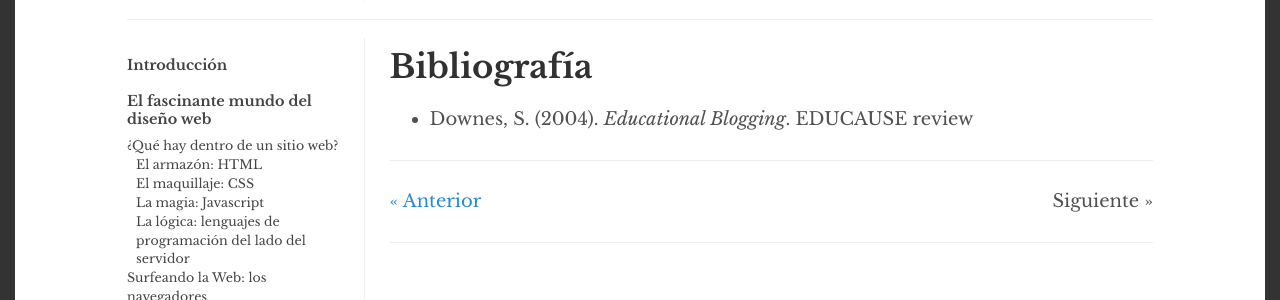
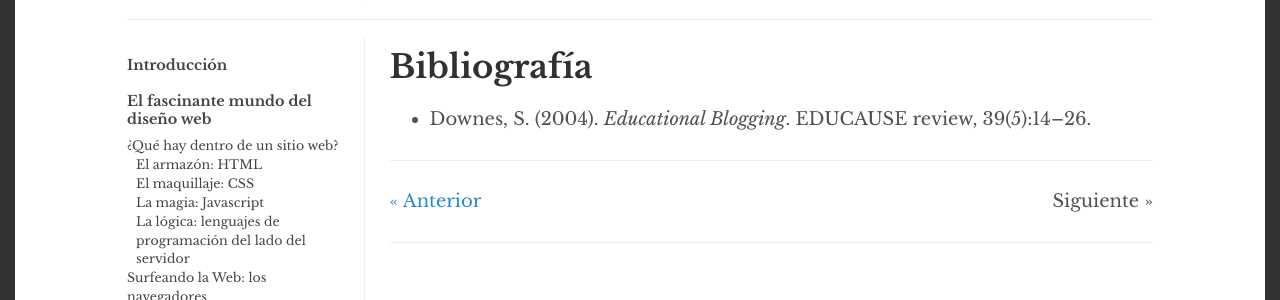
Before and after one commit to alexanderrae/educational-blogging, a Jekyll site: the page built from _capitulos/bibliografia.md, in a window 1280 px wide. Shown: the part 158-458 px from the top of the page. Built offline with Jekyll 4.4.1, drawn with Linux system fonts in a browser that asks for light colours; comment, search, counter and statistics services are not loaded.

Commit message:
Update bibliografia.md

```diff
--- a/_capitulos/bibliografia.md
+++ b/_capitulos/bibliografia.md
@@ -4,4 +4,4 @@ title: "Bibliografía"
 comments: true
 ---
 
-* Downes, S. (2004). _Educational Blogging_. EDUCAUSE review
+* Downes, S. (2004). _Educational Blogging_. EDUCAUSE review, 39(5):14–26.
```
